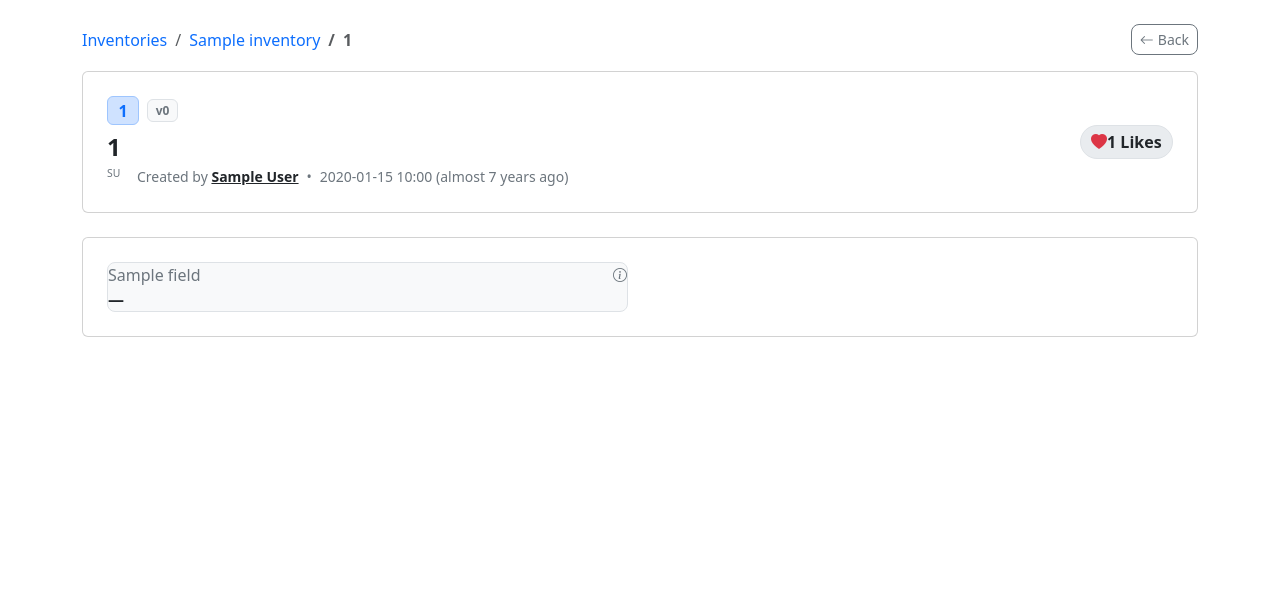
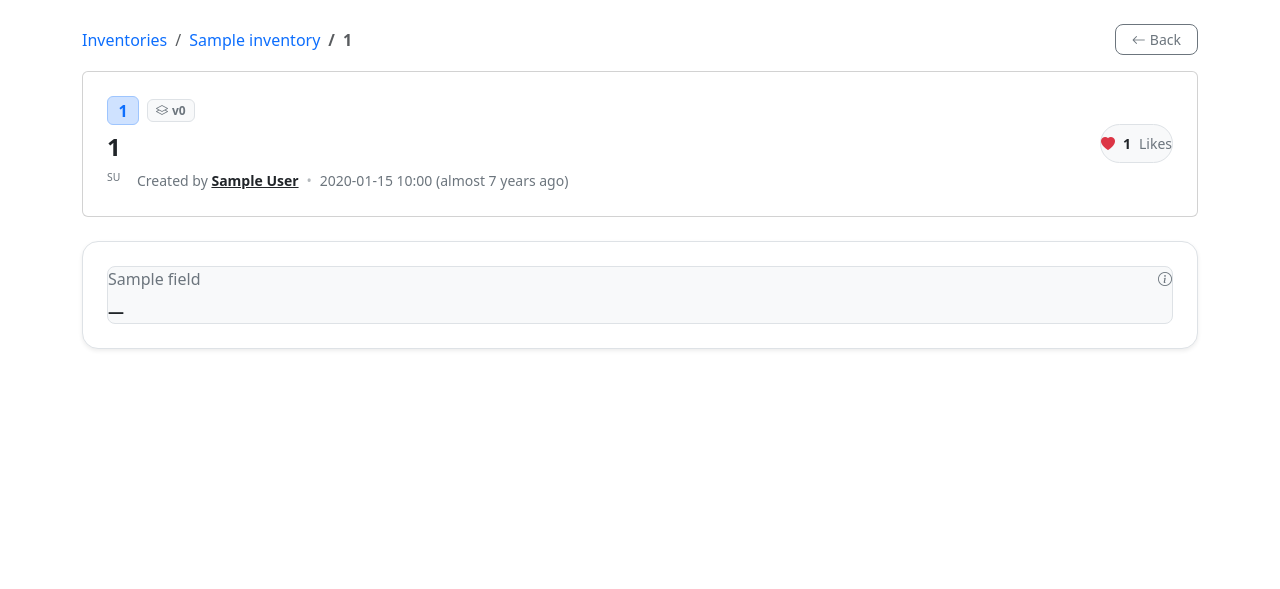
Before and after one commit to robiultechie-dotcom/inventory_hub, a Rails app: page /inventories/1/items/1 in a window 1280 px wide. Shown: the part 56-645 px from the top of the page. Run offline with Rails 7, Linux system fonts and the light colour scheme; tables that the repository leaves empty hold one stand-in row (values such as "Sample post"); parts of the project's set-up code (start-up, migrations or seed data) failed here and were passed over; some libraries are stand-ins or nearby versions.

Commit message:
Redesign item detail page with clean attachment card and balanced grid

```diff
--- a/app/views/items/show.html.erb
+++ b/app/views/items/show.html.erb
@@ -1,6 +1,12 @@
 <%
   can_write = @inventory.writable_by?(current_user)
   liked = current_user && @item.likes.exists?(user_id: current_user.id)
+  short_fields_count = @custom_fields.count { |f| !%w[text link].include?(f.field_type) }
+  short_col_class = case short_fields_count
+                    when 1 then "col-12"
+                    when 2, 4 then "col-md-6"
+                    else "col-md-6 col-lg-4"
+                    end
 %>
 
 <div class="d-flex flex-wrap justify-content-between align-items-center gap-2 mb-3">
@@ -13,7 +19,7 @@
   </nav>
 
   <div class="d-flex align-items-center gap-2">
-    <%= link_to inventory_path(@inventory, tab: "items"), class: "btn btn-sm btn-outline-secondary rounded-3" do %>
+    <%= link_to inventory_path(@inventory, tab: "items"), class: "btn btn-sm btn-outline-secondary rounded-3 px-3" do %>
       <i class="bi bi-arrow-left me-1"></i><%= t('common.back') %>
     <% end %>
     <% if can_write %>
@@ -27,17 +33,21 @@
 <div class="card hero-bento-card mb-4">
   <div class="card-body p-4 d-flex flex-wrap justify-content-between align-items-center gap-3">
     <div>
-      <div class="d-flex align-items-center gap-2 mb-2">
+      <div class="d-flex flex-wrap align-items-center gap-2 mb-2">
         <span class="badge bg-primary-subtle text-primary border border-primary-subtle font-mono px-2.5 py-1.5 fs-6">
           <%= @item.custom_id %>
         </span>
-        <span class="badge bg-body-tertiary text-secondary border font-mono">v<%= @item.lock_version %></span>
+        <span class="badge bg-body-tertiary text-secondary border font-mono px-2 py-1.5"
+              data-bs-toggle="tooltip"
+              title="Revision <%= @item.lock_version %>">
+          <i class="bi bi-layers me-1"></i>v<%= @item.lock_version %>
+        </span>
       </div>
-      <h1 class="h4 fw-bold mb-1"><%= @item.primary_label %></h1>
+      <h1 class="h4 fw-bold mb-1.5"><%= @item.primary_label %></h1>
       <div class="d-flex flex-wrap align-items-center gap-2 text-secondary small">
         <span class="avatar-circle" style="width: 22px; height: 22px; font-size: 0.65rem;"><%= user_initials(@item.created_by.name) %></span>
         <span><%= t('inventory.created_by') %> <%= link_to @item.created_by.name, user_path(@item.created_by), class: "fw-semibold text-body text-decoration-underline" %></span>
-        <span>&bull;</span>
+        <span class="opacity-50">&bull;</span>
         <span class="font-mono"><%= @item.created_at.strftime("%Y-%m-%d %H:%M") %> (<%= localized_time_ago(@item.created_at) %>)</span>
       </div>
     </div>
@@ -52,16 +62,18 @@
           <span class="badge bg-body text-body rounded-pill font-mono ms-1"><%= @item.likes_count %></span>
         <% end %>
       <% else %>
-        <span class="badge bg-body-secondary text-body border rounded-pill px-3.5 py-2 font-mono fs-6">
-          <i class="bi bi-heart-fill text-danger me-1.5"></i><%= @item.likes_count %> <%= t('common.likes') %>
+        <span class="d-inline-flex align-items-center gap-2 px-3.5 py-2 rounded-pill border bg-body-tertiary text-body small fw-semibold">
+          <i class="bi <%= @item.likes_count.positive? ? 'bi-heart-fill text-danger' : 'bi-heart text-secondary' %>"></i>
+          <span class="font-mono"><%= @item.likes_count %></span>
+          <span class="text-secondary fw-normal"><%= t('common.likes') %></span>
         </span>
       <% end %>
     </div>
   </div>
 </div>
 
-<div class="card p-4">
-  <div class="row g-4">
+<div class="card border shadow-sm rounded-4 p-4">
+  <div class="row g-3">
     <% if @custom_fields.empty? %>
       <div class="col-12 empty-state-box py-4">
         <div class="text-secondary small"><%= t('common.no_items') %></div>
@@ -69,9 +81,9 @@
     <% else %>
       <% @custom_fields.each do |field| %>
         <% val = @item.value_for(field) %>
-        <div class="<%= field.field_type == 'text' || field.link? ? 'col-12' : 'col-md-6' %>">
-          <div class="p-3.5 rounded-3 border bg-body-tertiary h-100">
-            <div class="d-flex justify-content-between align-items-center gap-2 mb-1.5">
+        <div class="<%= field.field_type == 'text' || field.link? ? 'col-12' : short_col_class %>">
+          <div class="p-3.5 rounded-3 border bg-body-tertiary h-100 d-flex flex-column justify-content-between">
+            <div class="d-flex justify-content-between align-items-center gap-2 mb-2">
               <span class="modern-label text-secondary mb-0"><%= field.name %></span>
               <% if field.description.present? %>
                 <span class="text-secondary small" data-bs-toggle="tooltip" title="<%= field.description %>">
@@ -82,18 +94,25 @@
 
             <% case field.field_type %>
             <% when "bool" %>
-              <div class="d-flex align-items-center gap-2 mt-1">
-                <input type="checkbox" class="form-check-input mt-0" <%= "checked" if val %> disabled>
-                <span class="fw-semibold small"><%= val ? t('common.true_yes') : t('common.false_no') %></span>
+              <div>
+                <% if val %>
+                  <span class="badge bg-success-subtle text-success border border-success-subtle rounded-pill px-3 py-1.5 fw-semibold d-inline-flex align-items-center gap-1.5">
+                    <i class="bi bi-check-circle-fill"></i><%= t('common.true_yes') %>
+                  </span>
+                <% else %>
+                  <span class="badge bg-body-secondary text-secondary border rounded-pill px-3 py-1.5 fw-semibold d-inline-flex align-items-center gap-1.5">
+                    <i class="bi bi-dash-circle"></i><%= t('common.false_no') %>
+                  </span>
+                <% end %>
               </div>
 
             <% when "text" %>
-              <div class="markdown-excerpt small text-body mt-1">
+              <div class="markdown-excerpt small text-body">
                 <%= val.present? ? render_markdown(val.to_s) : "—" %>
               </div>
 
             <% when "select" %>
-              <div class="mt-1">
+              <div>
                 <% if val.present? %>
                   <span class="badge bg-primary-subtle text-primary border border-primary-subtle rounded-pill px-3 py-1.5 fw-semibold"><%= val %></span>
                 <% else %>
@@ -103,36 +122,74 @@
 
             <% when "link" %>
               <% if val.present? %>
-                <% url_str = val.to_s %>
-                <div class="mt-2">
-                  <%= link_to url_str, target: "_blank", rel: "noopener noreferrer", class: "btn btn-sm btn-outline-primary rounded-3 mb-2 font-mono" do %>
-                    <i class="bi bi-box-arrow-up-right me-1"></i><%= truncate(url_str, length: 60) %>
+                <%
+                  url_str = val.to_s.strip
+                  parsed_uri = begin
+                    URI.parse(url_str)
+                  rescue URI::InvalidURIError
+                    nil
+                  end
+                  host_label = parsed_uri&.host.presence || url_str
+                  raw_name = parsed_uri&.path.present? && parsed_uri.path != "/" ? File.basename(parsed_uri.path) : host_label
+                  file_label = CGI.unescape(raw_name.to_s).presence || host_label
+                  is_image = url_str.match?(/\.(jpg|jpeg|png|gif|webp)(\?.*)?\z/i) ||
+                             url_str.include?("images.unsplash.com") ||
+                             url_str.include?("res.cloudinary.com") ||
+                             url_str.include?("iili.io")
+                  is_pdf = url_str.match?(/\.pdf(\?.*)?\z/i)
+                  icon_box_class = if is_pdf
+                                     "bg-danger-subtle text-danger border-danger-subtle"
+                                   elsif is_image
+                                     "bg-info-subtle text-info border-info-subtle"
+                                   else
+                                     "bg-primary-subtle text-primary border-primary-subtle"
+                                   end
+                  icon_class = if is_pdf
+                                 "bi-file-earmark-pdf-fill"
+                               elsif is_image
+                                 "bi-image-fill"
+                               else
+                                 "bi-link-45deg"
+                               end
+                %>
+                <div class="d-flex flex-wrap align-items-center justify-content-between gap-3 p-3 rounded-3 border bg-body">
+                  <div class="d-flex align-items-center gap-3 overflow-hidden" style="min-width: 0;">
+                    <span class="d-inline-flex align-items-center justify-content-center rounded-3 border flex-shrink-0 <%= icon_box_class %>" style="width: 42px; height: 42px;">
+                      <i class="bi <%= icon_class %> fs-5"></i>
+                    </span>
+                    <div class="overflow-hidden">
+                      <div class="fw-semibold text-body small text-truncate"><%= file_label %></div>
+                      <div class="text-secondary font-mono text-truncate" style="font-size: 0.75rem;"><%= host_label %></div>
+                    </div>
+                  </div>
+                  <%= link_to url_str, target: "_blank", rel: "noopener noreferrer", class: "btn btn-sm btn-outline-primary rounded-3 px-3 fw-semibold flex-shrink-0" do %>
+                    <span><%= t('common.open') %></span>
+                    <i class="bi bi-box-arrow-up-right ms-1.5"></i>
                   <% end %>
-                  <% if url_str.match?(/\.(jpg|jpeg|png|gif|webp)(\?.*)?$/i) || url_str.include?("images.unsplash.com") || url_str.include?("res.cloudinary.com") || url_str.include?("iili.io") %>
-                    <div class="mt-2">
+                </div>
+
+                <% if is_image %>
+                  <div class="mt-3 p-2 rounded-3 border bg-body text-center">
+                    <%= link_to url_str, target: "_blank", rel: "noopener noreferrer" do %>
                       <img src="<%= url_str %>"
                            alt="<%= field.name %>"
-                           class="rounded-3 border shadow-sm object-fit-cover"
-                           style="max-height: 260px; max-width: 100%;"
+                           class="rounded-2 object-fit-contain"
+                           style="max-height: 280px; max-width: 100%;"
                            onerror="this.closest('div').classList.add('d-none');">
-                    </div>
-                  <% elsif url_str.match?(/\.pdf(\?.*)?$/i) %>
-                    <div class="mt-2 ratio ratio-16x9 rounded-3 overflow-hidden border">
-                      <iframe src="<%= url_str %>" title="<%= field.name %>" loading="lazy"></iframe>
-                    </div>
-                  <% end %>
-                </div>
+                    <% end %>
+                  </div>
+                <% end %>
               <% else %>
                 <span class="text-secondary">—</span>
               <% end %>
 
             <% when "int" %>
-              <div class="fw-semibold fs-6 font-mono text-primary">
+              <div class="fw-bold fs-5 font-mono text-primary">
                 <%= format_numeric_value(val) %>
               </div>
 
             <% else %>
-              <div class="fw-semibold fs-6">
+              <div class="fw-semibold fs-6 text-body text-break">
                 <%= val.presence || "—" %>
               </div>
             <% end %>
```
